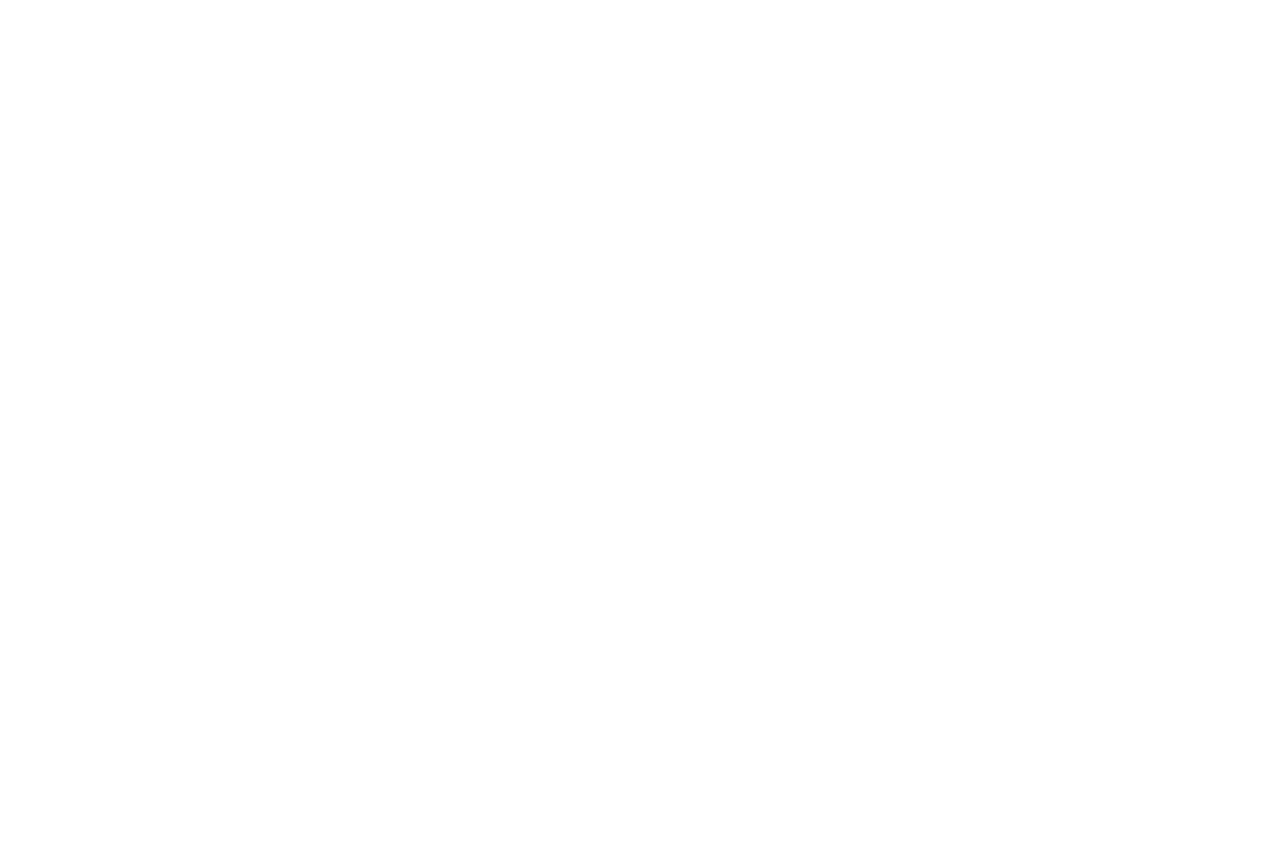
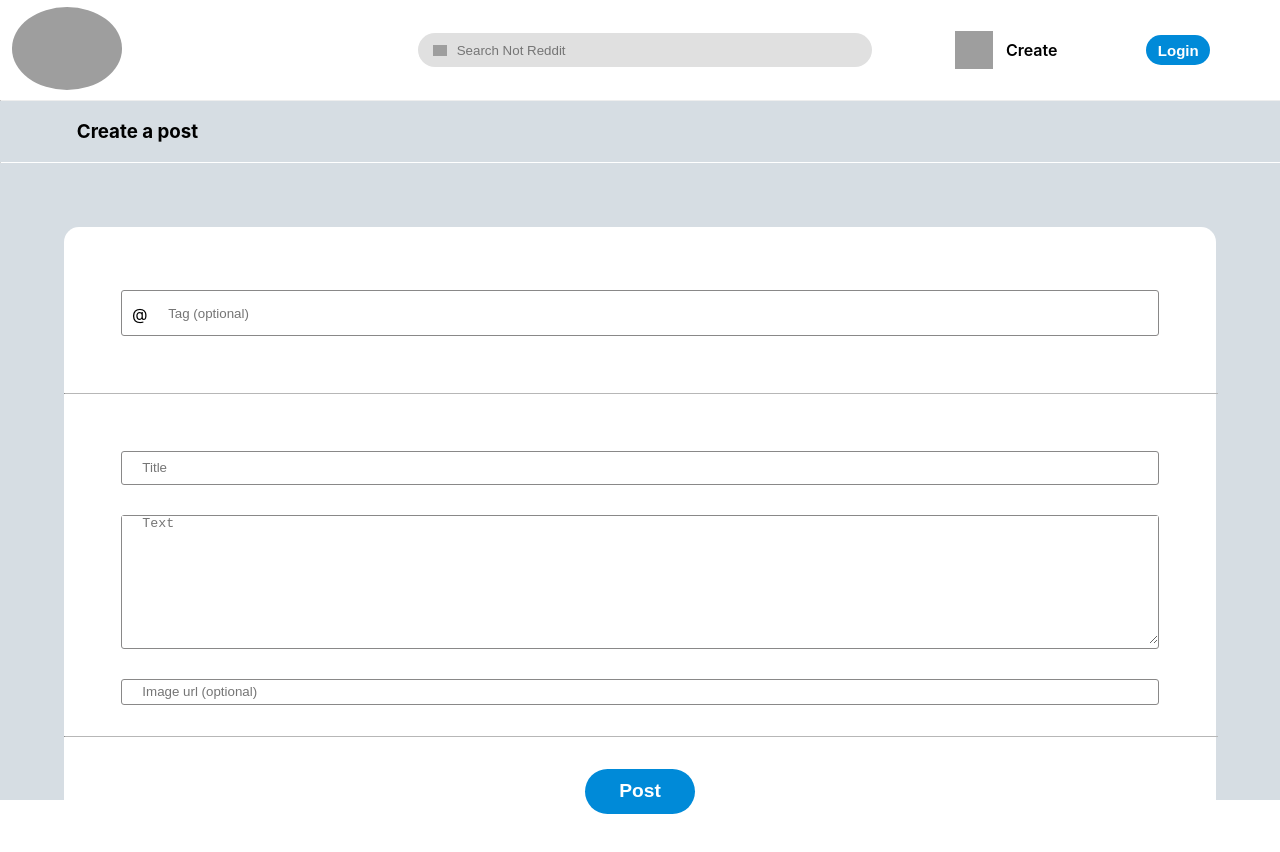
Before and after one commit to xHiQuality/4050project, a React (Create React App) app in the folder nametbd/frontend/: page /createPage in a window 1280 px wide. Before the commit this address had no page. Shown: the top 852 px of the page. Before the commit the page ends 800 px from the top, so only its background shows below. Built offline with nearby package versions, Linux system fonts and the light colour scheme; grey boxes are pictures that could not be loaded.

Commit message:
Created a createPost page

```diff
--- a/nametbd/frontend/src/App.js
+++ b/nametbd/frontend/src/App.js
@@ -4,6 +4,7 @@ import { BrowserRouter as Router, Route, Routes } from 'react-router-dom';
 import Homepage from './components/homepage';
 import PostPage from './components/postPage';
 import Profile from './components/profile';
+import CreatePage from './components/createPage';
 
 function App() {
 
@@ -21,7 +22,12 @@ function App() {
             path="/postPage/:postid"
             element={<PostPage />} // TODO change state
           />
-            <Route path="/profile/:userId" element = {<Profile/>}/>
+          <Route
+            path="/profile"
+            element = {<Profile/>}/>
+          <Route
+          path="/createPage"
+          element = {<CreatePage/>}/>
         </Routes>
       </div>
     </Router>
--- a/nametbd/frontend/src/components/comments.js
+++ b/nametbd/frontend/src/components/comments.js
@@ -37,7 +37,7 @@ export default function Comments(props) {
 
     return (
     <div className='comment'>
-    <ul className = "bar">
+    <ul className = "commentBar">
         <li id = "commentAccount" ><Link id = "commentAccountButton" to={`/profile`}><img id = "commentAccountImg" src={user[0].accountImage} alt="account"/></Link></li>
         <li id = "commentAuthor"><h5 id = "commentAuthorInfo">{comment.commentAuthor}</h5></li>
     </ul>
--- /dev/null
+++ b/nametbd/frontend/src/components/createPage.js
@@ -0,0 +1,116 @@
+import React, { useState } from 'react';
+import '../styles/createPage.css';
+import {useNavigate} from 'react-router-dom';
+import NavBar from './navbar';
+import axios from 'axios';
+
+
+function PostPage(props) {
+
+    const navigate = useNavigate();
+
+    const handleChange = (e) => {
+        setPost({ ...post, [e.target.name]: e.target.value });
+      };
+
+    const [post, setPost] = useState({
+        author: 'sky',
+        content: '',
+        tag: '',
+        header: '',
+        votes: 0,
+        image: '',
+      });
+
+ const handleSubmit = (event) =>{
+    event.preventDefault();
+
+    axios
+      .post(`http://localhost:3001/api/posts/`, post)
+      .then((res) => {
+        setPost({
+            author: 'sky',
+            content: '',
+            tag: '',
+            header: '',
+            votes: 0,
+            image: '',
+        });
+
+        // Push to /
+        navigate(`/profile`);
+      })
+      .catch((err) => {
+        console.log('Error in CreatePost!');
+      });
+  };
+
+return (
+    <div className = "postPageContainer">
+        <NavBar> </NavBar>
+        <h3 id ="createPageHeader"> Create a post</h3>
+        <hr style = {{borderColor: 'white'}}/>
+        <div className = "postForm">
+            <form onSubmit={handleSubmit}>
+            <div tabIndex="0" className="formWrapper" style = {{display: 'flex'}}>
+                <div id = 'atTagContainer'>
+                    <p id = 'atTag'>@</p>
+                </div>
+                <input
+                    id = 'tag'
+                    value={post.tag}
+                    onChange={handleChange}
+                    type="text"
+                    name="tag"
+                    placeholder='Tag (optional)'
+                    onFocus={() => console.log('Focused!')} // Add onFocus event handler
+                    style={{outline: 'none'}}
+                />
+                </div>
+                <hr id = "middleHr"/>
+            <div className="formWrapper">
+              <input
+                id = 'header'
+                value={post.header}
+                onChange={handleChange}
+                type="text"
+                name="header"
+                placeholder="Title"
+                required
+              />
+            </div>
+            <div className="formWrapper" id = 'contentWrapper'>
+              <textarea
+                id = 'content'
+                value={post.content}
+                onChange={handleChange}
+                type="text"
+                name="content"
+                placeholder="Text"
+                required
+              />
+              </div>
+              <div className="formWrapper">
+              <input
+                id = 'url'
+                value={post.image}
+                onChange={handleChange}
+                type="text"
+                name="image"
+                placeholder="Image url (optional)"
+              />
+            </div>
+            <hr id='bottomHr'/>
+            <div className="postSubmit">
+              <button className="postButton" type="submit">
+                  Post
+              </button>
+            </div>
+          </form>
+        </div>
+    </div>
+
+  );
+}
+
+export default PostPage;
--- a/nametbd/frontend/src/components/navbar.js
+++ b/nametbd/frontend/src/components/navbar.js
@@ -39,22 +39,15 @@ return (
           style={{ cursor: 'pointer' }}
         />
       </div>
-      <button className = "navButton" id="message-button">
-        <img
-            src="https://creazilla-store.fra1.digitaloceanspaces.com/icons/3216841/chat-circle-dots-icon-md.png"
-            alt="message box"
-            className="message-icon"
-            style={{ cursor: 'pointer' }}
-          />
-        </button>
-        <button className="navButton" id="create-button">
+        <Link to ='/createPage' className="navButton" id="create-button">
           <img
             src="https://www.freepnglogos.com/uploads/plus-icon/plus-icon-plus-math-icon-download-icons-9.png"
             alt="create post"
             className="plus-icon"
             style={{ cursor: 'pointer' }}
           />
-        </button>
+          <p>Create</p>
+        </Link>
 
         {/* Button to toggle the Authmodel */}
         <button className="navButton" id="login-button" onClick={toggleAuthModal}>
--- a/nametbd/frontend/src/components/post.js
+++ b/nametbd/frontend/src/components/post.js
@@ -7,6 +7,7 @@ import React, {useEffect, useState} from 'react';
 
 
 function Post(props) {
+  var commentNum = 0;
   const post = props.item;
 
   const [user, setUser] = useState(null);
@@ -37,8 +38,12 @@ function Post(props) {
   }, [post.idpost]);
 
   // Check if user is null or undefined before accessing its properties
-  if (!user || !comment) {
+  if (!user ) {
     return <div>Loading...</div>;
+  }
+
+  if (comment){
+    commentNum = comment.length;
   }
 
 
@@ -138,7 +143,7 @@ function Post(props) {
       <div className = "column2">
         <ul className="menuBar">
             <li id = "account" ><button id = "accountButton" onClick={handleAccountClick}><img id = "accountImg" src={user[0].accountImage} alt="account"/></button></li>
-            <li id = "info"><h5 id = "postInfo"> <span style={{fontWeight: "bold", color: "rgb(71, 71, 71)"}}>{post.tag}</span> . Posted by {post.author}</h5></li>
+            <li id = "info"><h5 id = "postInfo"> <span style={{fontWeight: "bold", color: "rgb(71, 71, 71)"}}>@{post.tag}</span> . Posted by {post.author}</h5></li>
             <li id = "follow"><button className = "followButton" onClick={handleFollowClick}> Follow</button></li>
         </ul>
       <hr></hr>
@@ -149,9 +154,24 @@ function Post(props) {
         {post.vid ? <video className="visual" src={post.vid}/> : null}
       </div>
       <ul className="interactBar">
-            <li id = "comment"><button onClick={handleCommentClick} className = "interactButton"><img id = "commentImage" className = "interactItem" src={"https://icon-library.com/images/comment-icon-transparent/comment-icon-transparent-12.jpg"} alt="comments"/><p className = "text">{comment[0].votes}</p></button></li>
-            <li id = "share"><button className = "interactButton" onClick={handleShareClick}><img className = "interactItem" src={"https://www.pngall.com/wp-content/uploads/2/Share-PNG-File.png"} alt="share"/> <p  className = "text">Share</p> </button></li>
-            <li id = "save"><button className = "interactButton" onClick={handleSaveClick}><img id = "saveImage" className = "interactItem" src={"https://clipground.com/images/bookmark-icon-clipart-1.png"} alt="save"/> <p  className = "text">Save</p> </button></li>
+        <li id = "comment">
+          <button onClick={handleCommentClick} className = "interactButton" id = "postCommentButton" disabled={post.home === "no" ? true : false}>
+            <img id = "commentImage" className = "interactItem" src={"https://icon-library.com/images/comment-icon-transparent/comment-icon-transparent-12.jpg"} alt="comments"/>
+            <p className = "text">{commentNum}</p>
+          </button>
+        </li>
+        <li id = "share">
+          <button className = "interactButton" onClick={handleShareClick}>
+            <img className = "interactItem" src={"https://www.pngall.com/wp-content/uploads/2/Share-PNG-File.png"} alt="share"/>
+            <p  className = "text">Share</p>
+            </button>
+          </li>
+          <li id = "save">
+            <button className = "interactButton" onClick={handleSaveClick}>
+              <img id = "saveImage" className = "interactItem" src={"https://clipground.com/images/bookmark-icon-clipart-1.png"} alt="save"/>
+              <p  className = "text">Save</p>
+            </button>
+          </li>
       </ul>
 
       <div id="modal">
--- a/nametbd/frontend/src/styles/comments.css
+++ b/nametbd/frontend/src/styles/comments.css
@@ -1,4 +1,4 @@
-.bar, .commentVotes{
+.commentBar, .commentVotes{
     display: flex;
     list-style: none;
     margin: 0;
--- /dev/null
+++ b/nametbd/frontend/src/styles/createPage.css
@@ -0,0 +1,109 @@
+.postPageContainer{
+    background-color: rgb(214, 221, 227);
+    position: absolute;
+    width: 100%;
+    height: 100%;
+}
+#createPageHeader{
+    margin-left: 6%;
+}
+#bottomHr{
+    border-color: rgb(183, 183, 183);
+}
+
+.postForm{
+    border-radius: 15px;
+    width:90%;
+    margin-left: auto;
+    margin-right: auto;
+    margin-top: 5%;
+    padding: 5% 0%;
+    background-color: white;
+}
+
+#tag{
+    padding: 1%;
+    border: none;
+    height: 1.5rem;
+}
+
+#atTagContainer{
+    padding: 1%;
+    background-color: white;
+    height: 1.5rem;
+    vertical-align: middle;
+}
+
+#atTag{
+    margin-top: 20%;
+}
+
+#header{
+    border: none;
+    width: 96%;
+    height: 2rem;
+}
+
+#content{
+    width: 96%;
+    position: relative;
+    resize: vertical;
+    border: none;
+    min-height: 8rem;
+}
+
+#url{
+    width: 96%;
+    border: none;
+    height: 1.5rem;
+}
+#contentWrapper{
+    min-height: 8rem;
+    border: none;
+}
+
+.formWrapper:focus-within{
+    border-radius: 2px;
+    outline: solid .1rem black;
+}
+
+.formWrapper input:focus, .formWrapper textarea:focus{
+    outline: none;
+}
+
+#middleHr{
+    border-color: rgb(183, 183, 183);
+    margin: 5% 0%;
+}
+
+.formWrapper input, .formWrapper textarea{
+    padding: 0px 2% 0px 2%;
+    width: 100%;
+}
+
+.formWrapper{
+    border-radius: 2px;
+    margin-left: auto;
+    margin-right: auto;
+    outline: .1rem solid rgb(137, 136, 136);
+    margin-bottom: 2rem;
+    width: 90%;
+}
+
+
+.postButton:hover{
+    background-color: #19ABFF;
+}
+.postButton{
+    margin-top: 2rem;
+    display: block;
+    margin-left: auto;
+    margin-right: auto;
+    border: none;
+    border-radius: 25px;
+    background-color: #008AD8;
+    color: white;
+    font-size: 1.2rem;
+    font-weight: 550;
+    padding: 1% 3%;
+}
--- a/nametbd/frontend/src/styles/navbar.css
+++ b/nametbd/frontend/src/styles/navbar.css
@@ -4,14 +4,10 @@
 }
 
 .search-icon{
-    margin-top: auto;
-    margin-bottom: auto;
+    vertical-align: middle;
     position: relative;
     width: 1.5%;
     left: -15.5%;
-}
-.message-icon{
-    width: 60%;
 }
 
 .navButton:hover{
@@ -26,12 +22,16 @@
     background-color: inherit;
 }
 
-#message-button{
-    left: -10%;
-}
 
 #create-button{
-    left: -8%;
+    font-size: 1rem;
+    font-weight: 600;
+    width: fit-content;
+    color: black;
+    text-decoration: none;
+    display: flex;
+    left: -11%;
+    padding-right: 1vw;
 }
 
 #login-button{
@@ -60,7 +60,11 @@
   }
 
 .plus-icon{
-    width: 60%;
+    margin-bottom: auto;
+    margin-top: auto;
+    width: 3vw;
+    height: 3vw;
+    margin-right: 1vw;
 }
 
 .navbar-logo{
@@ -72,7 +76,6 @@
     position: relative;
     left: 30%;
     border-radius: 25px;
-    display: inline;
     width: 42%;
     border: none;
     background-color: rgb(224, 224, 224);
--- a/nametbd/frontend/src/styles/postPage.css
+++ b/nametbd/frontend/src/styles/postPage.css
@@ -24,6 +24,7 @@ hr{
 .commmentBoxContainer{
   padding-top: 5%;
   border-top: .05rem solid black;
+  padding-bottom: 2%;
   position: relative;
   width: 60vw;
   display: block;
```
Also changed, not shown: nametbd/frontend/src/components/homepage.js (+0 -9 lines), nametbd/frontend/src/components/postPage.js (+4 -7 lines), 1 other file (tests, documents, lock files or other folders). Lines whose indentation alone changed are shown as unchanged.
